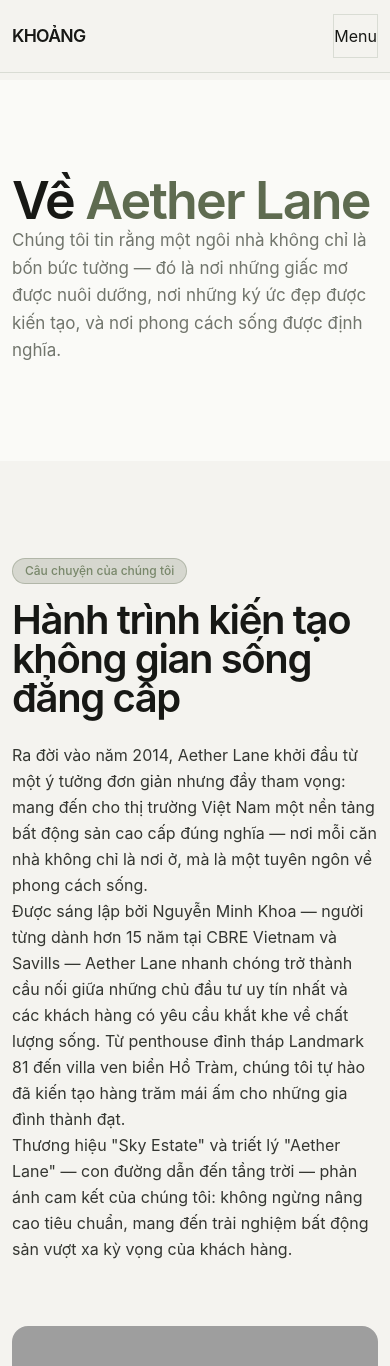
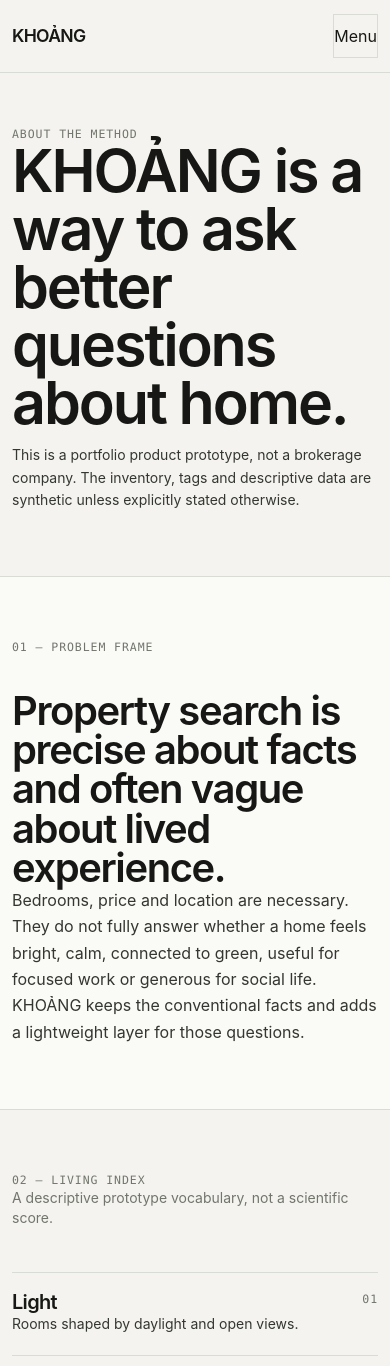
Before and after one commit to Ngh1aa/Sky-Estate, a React (Vite) app: page /about in a window 390 px wide. Shown: the top 1366 px of the page. Built offline with nearby package versions, Linux system fonts and the light colour scheme; grey boxes are pictures that could not be loaded.

Commit message:
feat: replace company about with KHOANG method

```diff
--- a/src/pages/AboutPage.tsx
+++ b/src/pages/AboutPage.tsx
@@ -1,270 +1,72 @@
-import { useEffect } from 'react';
 import { Helmet } from 'react-helmet-async';
-import { motion } from 'framer-motion';
-import { teamMembers } from '../data/properties';
-import { SectionHeading } from '../components/ui';
-import { useInView, useAnimatedCounter } from '../hooks';
-
-function StorySection() {
-  return (
-    <section className="py-24" id="story">
-      <div className="container-main">
-        <div className="grid grid-cols-1 lg:grid-cols-2 gap-16 items-center">
-          <motion.div
-            initial={{ opacity: 0, x: -30 }}
-            whileInView={{ opacity: 1, x: 0 }}
-            viewport={{ once: true }}
-            transition={{ duration: 0.6 }}
-          >
-            <SectionHeading
-              badge="Câu chuyện của chúng tôi"
-              title="Hành trình kiến tạo không gian sống đẳng cấp"
-              align="left"
-              className="mb-6"
-            />
-            <div className="space-y-4 text-base text-text leading-relaxed">
-              <p>
-                Ra đời vào năm 2014, Aether Lane khởi đầu từ một ý tưởng đơn giản nhưng đầy tham vọng:
-                mang đến cho thị trường Việt Nam một nền tảng bất động sản cao cấp đúng nghĩa — nơi mỗi căn nhà
-                không chỉ là nơi ở, mà là một tuyên ngôn về phong cách sống.
-              </p>
-              <p>
-                Được sáng lập bởi Nguyễn Minh Khoa — người từng dành hơn 15 năm tại CBRE Vietnam và Savills —
-                Aether Lane nhanh chóng trở thành cầu nối giữa những chủ đầu tư uy tín nhất và các khách hàng
-                có yêu cầu khắt khe về chất lượng sống. Từ penthouse đỉnh tháp Landmark 81 đến villa ven biển
-                Hồ Tràm, chúng tôi tự hào đã kiến tạo hàng trăm mái ấm cho những gia đình thành đạt.
-              </p>
-              <p>
-                Thương hiệu "Sky Estate" và triết lý "Aether Lane" — con đường dẫn đến tầng trời — phản ánh
-                cam kết của chúng tôi: không ngừng nâng cao tiêu chuẩn, mang đến trải nghiệm bất động sản
-                vượt xa kỳ vọng của khách hàng.
-              </p>
-            </div>
-          </motion.div>
-
-          <motion.div
-            initial={{ opacity: 0, x: 30 }}
-            whileInView={{ opacity: 1, x: 0 }}
-            viewport={{ once: true }}
-            transition={{ duration: 0.6, delay: 0.2 }}
-            className="relative"
-          >
-            <div className="aspect-[4/5] rounded-2xl overflow-hidden">
-              <img
-                src="https://images.unsplash.com/photo-1600607687939-ce8a6c25118c?w=800&q=80"
-                alt="Không gian nội thất cao cấp — đại diện cho triết lý thiết kế của Aether Lane"
-                className="w-full h-full object-cover"
-                loading="lazy"
-              />
-            </div>
-            <div className="absolute -bottom-6 -left-6 p-6 rounded-xl glass-strong max-w-[240px]">
-              <div className="text-2xl font-bold gradient-text mb-1">12+</div>
-              <div className="text-sm text-text-bright">Năm kinh nghiệm trong lĩnh vực bất động sản cao cấp</div>
-            </div>
-          </motion.div>
-        </div>
-      </div>
-    </section>
-  );
-}
-
-function TeamSection() {
-  return (
-    <section className="py-24 cosmic-bg" id="team">
-      <div className="container-main">
-        <SectionHeading
-          badge="Đội ngũ"
-          title="Những người dẫn đường"
-          subtitle="Mỗi thành viên Aether Lane đều mang trong mình đam mê và chuyên môn sâu sắc về bất động sản cao cấp."
-          className="mb-12"
-        />
-
-        <div className="grid grid-cols-1 sm:grid-cols-2 lg:grid-cols-3 xl:grid-cols-5 gap-6">
-          {teamMembers.map((member, i) => (
-            <motion.div
-              key={member.id}
-              initial={{ opacity: 0, y: 30 }}
-              whileInView={{ opacity: 1, y: 0 }}
-              viewport={{ once: true }}
-              transition={{ duration: 0.5, delay: i * 0.08 }}
-              className="group text-center p-6 rounded-xl bg-surface/20 border border-border hover:border-accent/30 transition-all duration-300"
-            >
-              <div className="w-24 h-24 mx-auto mb-4 rounded-full overflow-hidden border-2 border-border group-hover:border-accent transition-colors">
-                <img
-                  src={member.image}
-                  alt={member.name}
-                  loading="lazy"
-                  className="w-full h-full object-cover"
-                />
-              </div>
-              <h3 className="text-md font-bold text-text-white">{member.name}</h3>
-              <p className="text-xs text-accent-light font-medium mb-3">{member.role}</p>
-              <p className="text-xs text-muted leading-relaxed">{member.description}</p>
-            </motion.div>
-          ))}
-        </div>
-      </div>
-    </section>
-  );
-}
-
-function CoreValues() {
-  const values = [
-    {
-      icon: (
-        <svg width="32" height="32" viewBox="0 0 24 24" fill="none" stroke="currentColor" strokeWidth="1.5">
-          <path d="M20.84 4.61a5.5 5.5 0 00-7.78 0L12 5.67l-1.06-1.06a5.5 5.5 0 00-7.78 7.78l1.06 1.06L12 21.23l7.78-7.78 1.06-1.06a5.5 5.5 0 000-7.78z" />
-        </svg>
-      ),
-      title: 'Tận tâm',
-      description: 'Mỗi khách hàng là một câu chuyện riêng. Chúng tôi lắng nghe, thấu hiểu và đồng hành cho đến khi bạn tìm được ngôi nhà hoàn hảo.',
-    },
-    {
-      icon: (
-        <svg width="32" height="32" viewBox="0 0 24 24" fill="none" stroke="currentColor" strokeWidth="1.5">
-          <circle cx="12" cy="12" r="10" /><path d="M12 16v-4M12 8h.01" />
-        </svg>
-      ),
-      title: 'Minh bạch',
-      description: 'Mọi thông tin đều rõ ràng, mọi giao dịch đều minh bạch. Không có chi phí ẩn, không có cam kết mơ hồ.',
-    },
-    {
-      icon: (
-        <svg width="32" height="32" viewBox="0 0 24 24" fill="none" stroke="currentColor" strokeWidth="1.5">
-          <path d="M12 2L2 7l10 5 10-5-10-5zM2 17l10 5 10-5M2 12l10 5 10-5" />
-        </svg>
-      ),
-      title: 'Đổi mới',
-      description: 'Luôn tiên phong ứng dụng công nghệ và xu hướng mới nhất để mang đến trải nghiệm bất động sản vượt trội.',
-    },
-    {
-      icon: (
-        <svg width="32" height="32" viewBox="0 0 24 24" fill="none" stroke="currentColor" strokeWidth="1.5">
-          <path d="M22 12h-4l-3 9L9 3l-3 9H2" />
-        </svg>
-      ),
-      title: 'Xuất sắc',
-      description: 'Không chấp nhận sự tầm thường. Từ tuyển chọn bất động sản đến dịch vụ khách hàng, mọi thứ đều phải ở đẳng cấp cao nhất.',
-    },
-  ];
-
-  return (
-    <section className="py-24" id="core-values">
-      <div className="container-main">
-        <SectionHeading
-          badge="Giá trị cốt lõi"
-          title="Nền tảng cho mọi quyết định"
-          subtitle="Bốn giá trị cốt lõi định hình văn hóa và phong cách phục vụ của Aether Lane."
-          className="mb-12"
-        />
-
-        <div className="grid grid-cols-1 sm:grid-cols-2 lg:grid-cols-4 gap-6">
-          {values.map((value, i) => (
-            <motion.div
-              key={i}
-              initial={{ opacity: 0, y: 30 }}
-              whileInView={{ opacity: 1, y: 0 }}
-              viewport={{ once: true }}
-              transition={{ duration: 0.5, delay: i * 0.1 }}
-              className="relative p-8 rounded-xl bg-surface/20 border border-border hover:border-accent/30 transition-all duration-300 text-center group overflow-hidden"
-            >
-              <div className="absolute inset-0 bg-gradient-to-br from-accent/5 to-transparent opacity-0 group-hover:opacity-100 transition-opacity" />
-              <div className="relative z-10">
-                <div className="w-16 h-16 mx-auto mb-5 rounded-2xl bg-accent/15 flex items-center justify-center text-accent-light group-hover:bg-accent/25 transition-colors">
-                  {value.icon}
-                </div>
-                <h3 className="text-lg font-bold text-text-white mb-2">{value.title}</h3>
-                <p className="text-sm text-muted leading-relaxed">{value.description}</p>
-              </div>
-            </motion.div>
-          ))}
-        </div>
-      </div>
-    </section>
-  );
-}
-
-function Achievements() {
-  const { ref, isInView } = useInView(0.3);
-
-  const stats = [
-    { end: 500, suffix: '+', label: 'Giao dịch thành công' },
-    { end: 98, suffix: '%', label: 'Khách hàng hài lòng' },
-    { end: 15, suffix: '', label: 'Thành phố phủ sóng' },
-    { end: 35, suffix: 'K tỷ', label: 'Tổng giá trị giao dịch' },
-  ];
-
-  return (
-    <section ref={ref} className="py-20 cosmic-bg" id="achievements">
-      <div className="container-main">
-        <SectionHeading
-          badge="Thành tựu"
-          title="Con số biết nói"
-          className="mb-12"
-        />
-        <div className="grid grid-cols-2 md:grid-cols-4 gap-8">
-          {stats.map((stat, i) => {
-            const count = useAnimatedCounter(stat.end, 2000, isInView);
-            return (
-              <motion.div
-                key={i}
-                initial={{ opacity: 0, y: 20 }}
-                whileInView={{ opacity: 1, y: 0 }}
-                viewport={{ once: true }}
-                transition={{ duration: 0.5, delay: i * 0.1 }}
-                className="text-center p-6 rounded-xl bg-surface/15 border border-border"
-              >
-                <div className="text-2xl md:text-3xl font-bold gradient-text mb-1">
-                  {count}{stat.suffix}
-                </div>
-                <div className="text-sm text-muted">{stat.label}</div>
-              </motion.div>
-            );
-          })}
-        </div>
-      </div>
-    </section>
-  );
-}
+import { livingQualities, qualityDescriptions } from '../data/living';
 
 export default function AboutPage() {
-  useEffect(() => {
-    window.scrollTo(0, 0);
-  }, []);
-
   return (
     <>
       <Helmet>
-        <title>Về Aether Lane — Câu chuyện thương hiệu | Sky Estate</title>
-        <meta name="description" content="Tìm hiểu câu chuyện thương hiệu Aether Lane, đội ngũ chuyên gia và giá trị cốt lõi. Hơn 12 năm kinh nghiệm trong bất động sản cao cấp Việt Nam." />
+        <title>About the Method — KHOẢNG</title>
+        <meta name="description" content="How the KHOẢNG Living Index prototype reframes property discovery around spatial and everyday qualities." />
       </Helmet>
+      <main id="main-content" className="pt-[72px]">
+        <header className="container-main pt-14 md:pt-20 pb-16 md:pb-24">
+          <div className="page-grid items-end">
+            <div className="col-span-4 md:col-span-6 lg:col-span-8">
+              <p className="utility-label">About the Method</p>
+              <h1 className="mt-5 text-[clamp(3.7rem,8vw,8rem)] leading-[0.86]">KHOẢNG is a way to ask better questions about home.</h1>
+            </div>
+            <p className="col-span-4 md:col-span-2 lg:col-start-10 lg:col-span-3 mt-7 md:mt-0 text-sm leading-relaxed text-text">
+              This is a portfolio product prototype, not a brokerage company. The inventory, tags and descriptive data are synthetic unless explicitly stated otherwise.
+            </p>
+          </div>
+        </header>
 
-      <main className="pt-20 min-h-screen" id="main-content">
-        {/* Hero banner */}
-        <section className="relative py-24 overflow-hidden">
-          <div className="absolute inset-0 cosmic-bg" />
-          <div className="container-main relative z-10">
-            <motion.div
-              initial={{ opacity: 0, y: 30 }}
-              animate={{ opacity: 1, y: 0 }}
-              transition={{ duration: 0.6 }}
-              className="max-w-2xl"
-            >
-              <h1 className="text-3xl md:text-[3rem] font-bold mb-4">
-                Về <span className="gradient-text">Aether Lane</span>
-              </h1>
-              <p className="text-md text-muted leading-relaxed">
-                Chúng tôi tin rằng một ngôi nhà không chỉ là bốn bức tường — đó là nơi những giấc mơ được nuôi dưỡng,
-                nơi những ký ức đẹp được kiến tạo, và nơi phong cách sống được định nghĩa.
-              </p>
-            </motion.div>
+        <section className="bg-surface border-y border-border py-16 md:py-24">
+          <div className="container-main page-grid">
+            <div className="col-span-4 md:col-span-3 lg:col-span-3">
+              <p className="utility-label">01 — Problem frame</p>
+            </div>
+            <div className="col-span-4 md:col-span-5 lg:col-start-5 lg:col-span-6 mt-6 md:mt-0">
+              <h2 className="text-2xl md:text-[4rem] leading-[0.94]">Property search is precise about facts and often vague about lived experience.</h2>
+              <p className="mt-7 editorial-copy text-text">Bedrooms, price and location are necessary. They do not fully answer whether a home feels bright, calm, connected to green, useful for focused work or generous for social life. KHOẢNG keeps the conventional facts and adds a lightweight layer for those questions.</p>
+            </div>
           </div>
         </section>
 
-        <StorySection />
-        <TeamSection />
-        <CoreValues />
-        <Achievements />
+        <section className="container-main py-16 md:py-24">
+          <div className="page-grid">
+            <div className="col-span-4 md:col-span-3 lg:col-span-3">
+              <p className="utility-label">02 — Living Index</p>
+              <p className="mt-4 text-sm text-muted">A descriptive prototype vocabulary, not a scientific score.</p>
+            </div>
+            <div className="col-span-4 md:col-span-5 lg:col-start-5 lg:col-span-7 mt-8 md:mt-0">
+              <div className="grid grid-cols-1 sm:grid-cols-2 gap-x-8">
+                {livingQualities.map((quality, index) => (
+                  <div key={quality} className="py-5 border-t border-border">
+                    <div className="flex justify-between gap-4"><h3 className="text-lg leading-tight">{quality}</h3><span className="utility-label">{String(index + 1).padStart(2, '0')}</span></div>
+                    <p className="mt-3 text-sm leading-relaxed text-text">{qualityDescriptions[quality]}</p>
+                  </div>
+                ))}
+              </div>
+            </div>
+          </div>
+        </section>
+
+        <section className="bg-bg-deep text-white py-16 md:py-24">
+          <div className="container-main page-grid">
+            <div className="col-span-4 md:col-span-3 lg:col-span-3"><p className="utility-label !text-white/50">03 — What it does not claim</p></div>
+            <div className="col-span-4 md:col-span-5 lg:col-start-5 lg:col-span-7 mt-8 md:mt-0 grid grid-cols-1 sm:grid-cols-2 gap-x-8 gap-y-8">
+              {[
+                ['No objective ranking', 'A quality tag does not mean one residence is better than another.'],
+                ['No verified availability', 'Prototype inventory is not a live market feed.'],
+                ['No brokerage authority', 'There is no invented office, founder history, transaction volume or response SLA.'],
+                ['No conversion claims', 'The concept needs real user validation before claims about comprehension or business impact.'],
+              ].map(([title, body]) => (
+                <div key={title} className="border-t border-white/20 pt-4"><h3 className="text-lg !text-white">{title}</h3><p className="mt-3 text-sm leading-relaxed text-white/65">{body}</p></div>
+              ))}
+            </div>
+          </div>
+        </section>
       </main>
     </>
   );
```
